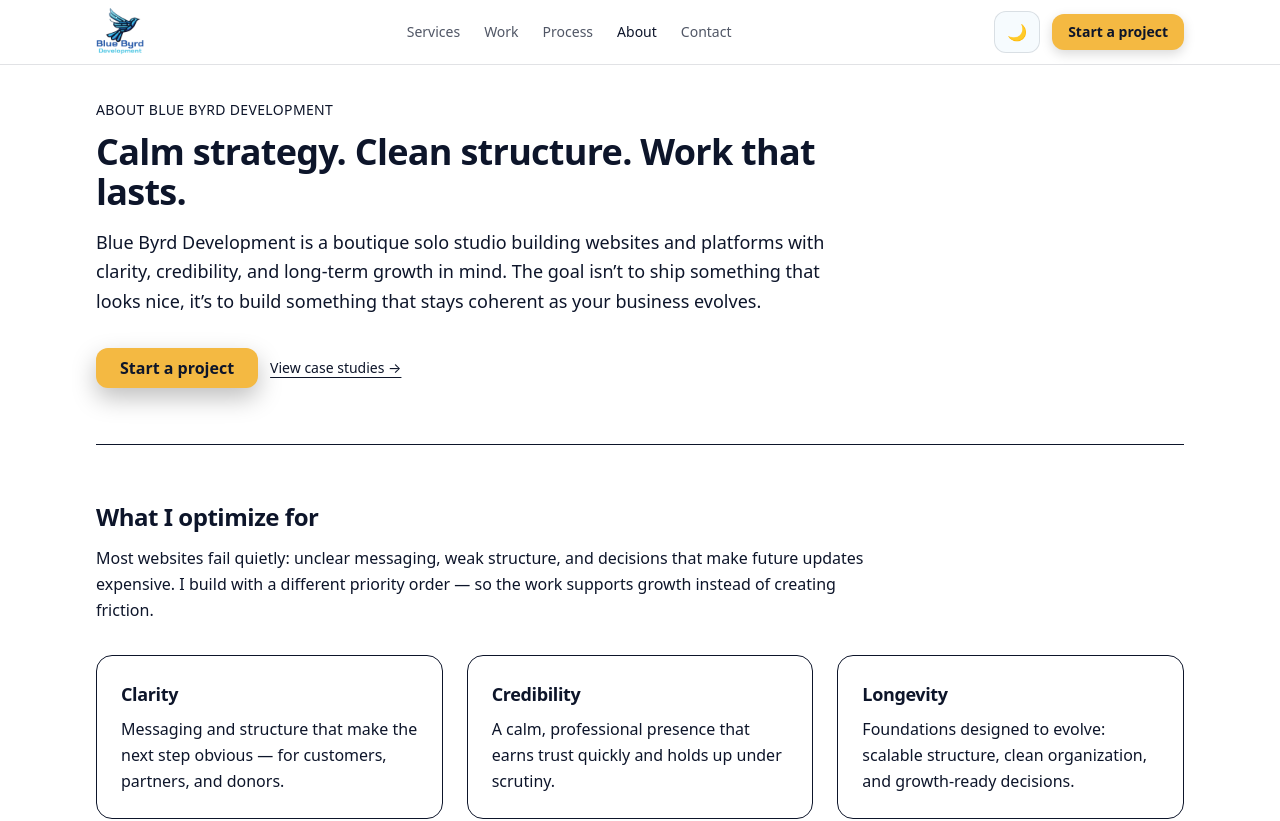
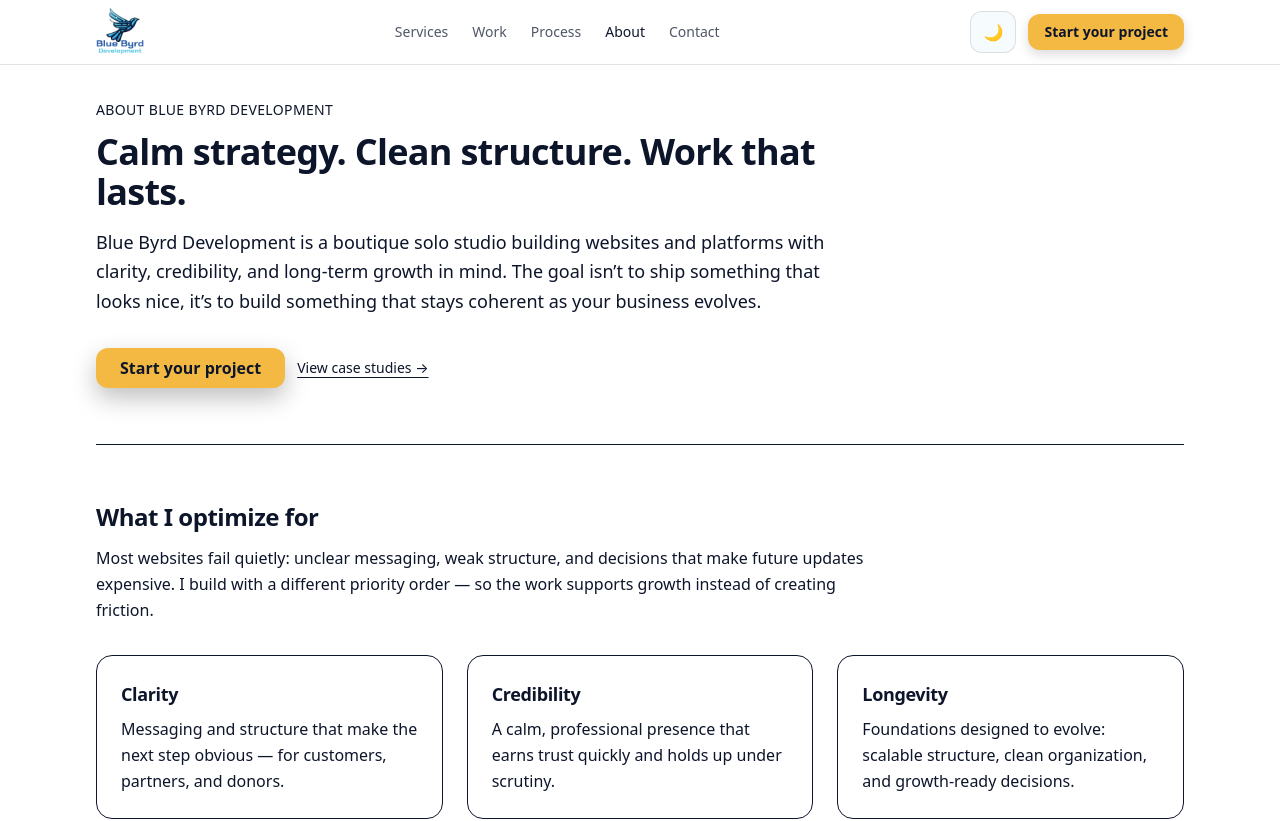
Before and after one commit to blue-byrd-dev/bluebyrddevelopment, a Next.js app: page /about in a window 1280 px wide. Shown: the top 821 px of the page. Built offline with nearby package versions, Linux system fonts and the light colour scheme.

Commit message:
changed wording for CTA buttons

```diff
--- a/src/app/about/page.tsx
+++ b/src/app/about/page.tsx
@@ -32,7 +32,7 @@ export default function AboutPage() {
 					</p>
 
 					<div className="mt-8 flex flex-col gap-3 sm:flex-row sm:items-center">
-						<CTAButton href="/contact">Start a project</CTAButton>
+						<CTAButton href="/contact">Start your project</CTAButton>
 						<Link
 							href="/work"
 							className="text-sm underline underline-offset-4 hover:opacity-90"
@@ -195,7 +195,7 @@ export default function AboutPage() {
 					</p>
 
 					<div className="mt-7 flex flex-col gap-3 sm:flex-row sm:items-center">
-						<CTAButton href="/contact">Start a project</CTAButton>
+						<CTAButton href="/contact">Start your project</CTAButton>
 						<Link
 							href="/work"
 							className="text-sm underline underline-offset-4 hover:opacity-90"
--- a/src/app/contact/page.tsx
+++ b/src/app/contact/page.tsx
@@ -45,7 +45,7 @@ export default function ContactPage() {
 									rel="noreferrer"
 									className="btn btn-primary mt-6"
 								>
-									Start a project →
+									Start your project →
 								</a>
 
 								<p className="mt-3 text-xs text-[rgb(var(--muted))]">
--- a/src/app/process/page.tsx
+++ b/src/app/process/page.tsx
@@ -31,7 +31,7 @@ export default function ProcessPage() {
 					</p>
 
 					<div className="mt-8 flex flex-col gap-3 sm:flex-row sm:items-center">
-						<CTAButton href="/contact">Start a project</CTAButton>
+						<CTAButton href="/contact">Start your project</CTAButton>
 						<Link
 							href="/work"
 							className="text-sm underline underline-offset-4 hover:opacity-90"
@@ -188,7 +188,7 @@ export default function ProcessPage() {
 						to evolve. Let’s talk.
 					</p>
 					<div className="mt-7">
-						<CTAButton href="/contact">Start a project</CTAButton>
+						<CTAButton href="/contact">Start your project</CTAButton>
 					</div>
 				</section>
 			</main>
--- a/src/app/services/page.tsx
+++ b/src/app/services/page.tsx
@@ -80,7 +80,7 @@ export default function ServicesPage() {
 					</p>
 
 					<div className="mt-8 flex flex-col gap-3 sm:flex-row sm:items-center">
-						<CTAButton href="/contact">Start a project</CTAButton>
+						<CTAButton href="/contact">Start your project</CTAButton>
 						<Link
 							href="/work"
 							className="text-sm underline underline-offset-4 hover:opacity-90"
@@ -250,7 +250,7 @@ export default function ServicesPage() {
 							built to evolve — let’s talk.
 						</p>
 						<div className="mt-7">
-							<CTAButton href="/contact">Start a project</CTAButton>
+							<CTAButton href="/contact">Start your project</CTAButton>
 						</div>
 				</section>
 			</main>
--- a/src/app/work/page.tsx
+++ b/src/app/work/page.tsx
@@ -39,9 +39,6 @@ export default function WorkPage() {
 									<h2 className="text-xl font-semibold tracking-tight">
 										{p.name}
 									</h2>
-
-									{/* Optional: if you have a "type" or "industry" field in projects,
-                      swap this line to use it. Otherwise tags works fine. */}
 									<p className="mt-2 max-w-2xl leading-relaxed text-[rgb(var(--muted))]">
 										{p.summary}
 									</p>
@@ -83,7 +80,7 @@ export default function WorkPage() {
 					</p>
 
 					<div className="mt-6">
-						<CTAButton href="/contact">Start a project</CTAButton>
+						<CTAButton href="/contact">Start your project</CTAButton>
 					</div>
 				</section>
 			</div>
--- a/src/components/contact/ContactForm.tsx
+++ b/src/components/contact/ContactForm.tsx
@@ -306,7 +306,7 @@ export default function ContactForm({ onSuccess }: Props) {
 					</span>
 				) : (
 					<span className="inline-flex items-center justify-center gap-2">
-						Start a project
+						Start your project
 						<FaArrowRight className="h-4 w-4" />
 					</span>
 				)}
--- a/src/components/layout/Navbar.tsx
+++ b/src/components/layout/Navbar.tsx
@@ -150,7 +150,7 @@ export default function Navbar() {
 								boxShadow: "0 4px 12px rgba(0,0,0,0.15)",
 							}}
 						>
-							Start a project
+							Start your project
 						</Link>
 
 						{/* Mobile hamburger */}
--- a/src/components/sections/Hero.tsx
+++ b/src/components/sections/Hero.tsx
@@ -58,7 +58,7 @@ const Hero = () => {
 					{/* CTAs */}
 					<div className="flex flex-wrap justify-center gap-4">
 						<Link href="/contact" className="btn btn-primary">
-							Get in Touch
+							Start your project
 							<FaArrowRight className="ml-2" />
 						</Link>
 
```
